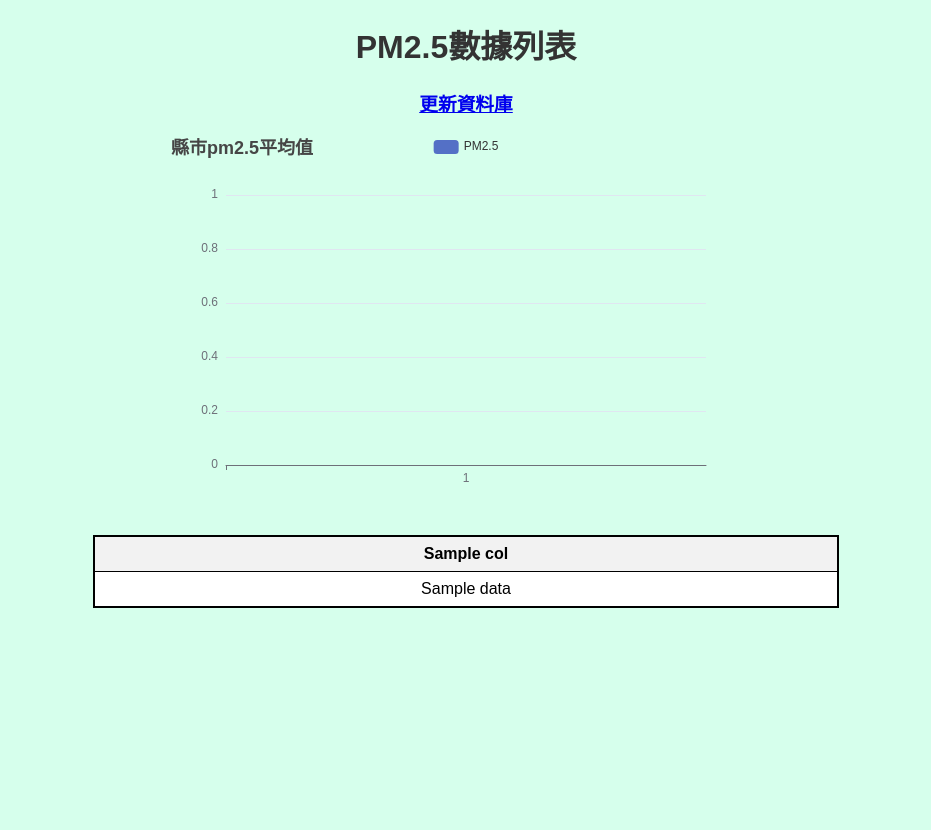
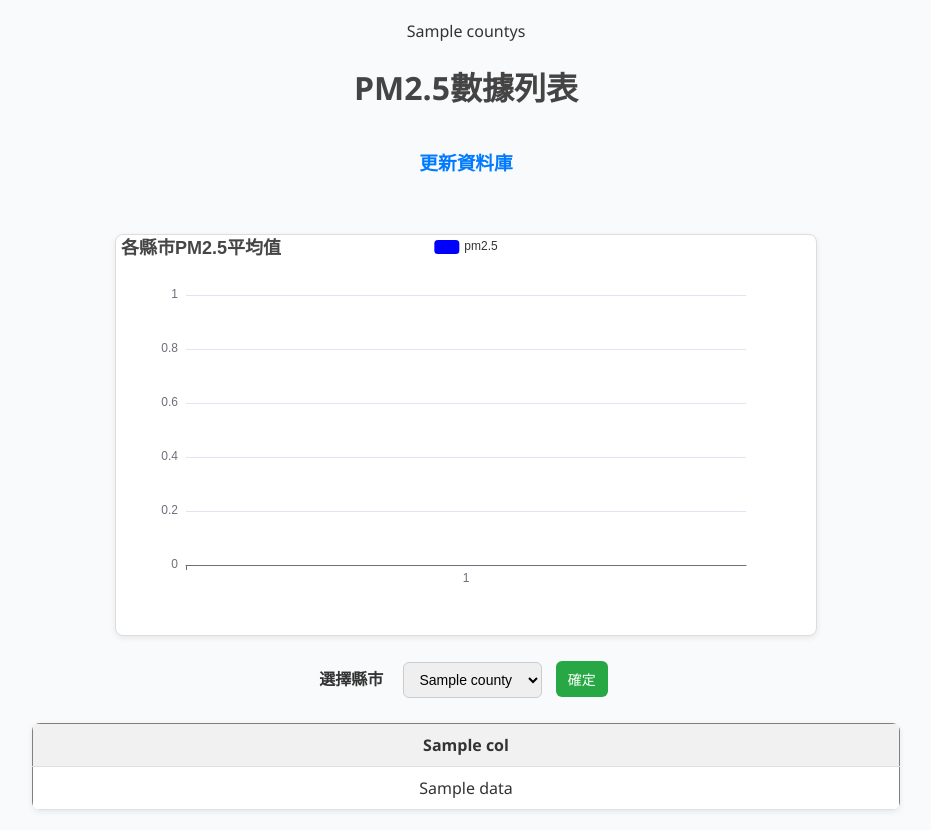
Before and after one commit to Arthur201010/pm25-project, a Flask app: template templates/pm25.html in a window 1280 px wide. Shown: the whole page, without its empty margins (174-1105 px from the left). Before the commit the page ends 608 px from the top, so only its background shows below. Run offline with Flask 3, Linux system fonts and the light colour scheme; the template is opened without the code that fills it: most values are stand-ins (such as "Sample title", 1, 10 or a date in 2020); data that the repository does not hold is empty; some libraries are stand-ins or nearby versions.

Commit message:
完成雲端

```diff
--- a/main.py
+++ b/main.py
@@ -1,7 +1,6 @@
-from flask import Flask, render_template,Response
+from flask import Flask, render_template, Response
 from datetime import datetime
-
-from pm25 import get_from_mysql,write_data_to_mysql,get_avg_from_mysql
+from pm25 import get_from_mysql, write_to_mysql, get_avg_pm25_mysql, get_pm25_by_county
 import json
 
 books = {
@@ -24,30 +23,64 @@ books = {
 
 app = Flask(__name__)
 
-@app.route("/avg-pm25")
-def get_avg_pm25():
-    result= get_avg_from_mysql()
-    print(result)
-    county=[r[0] for r in result]
-    pm25=[float(r[1]) for r in result]
+
+@app.route("/county-pm25/<county>")
+def get_county_pm25(county):  # 9/3 0:40:00
+    result = get_pm25_by_county(county)
+
+    if len(result) == 0:
+        return Response(
+            json.dumps(
+                {"result": "取得資料失敗", "message": f"無此({county})縣市資料"},
+                ensure_ascii=False,
+            )
+        )
+    site = [r[0] for r in result]
+    pm25 = [float(r[1]) for r in result]
+    count = len(site)
+    datetime = result[0][2].strftime("%Y-%m-%d %H:%M:%S")
+    print(datetime)
 
     return Response(
-        json.dumps({"county":county,"pm25":pm25}, ensure_ascii=False),
+        json.dumps(
+            {
+                "county": county,
+                "site": site,
+                "pm25": pm25,
+                "count": count,
+                "datetime": datetime,
+            },
+            ensure_ascii=False,
+        ),
         mimetype="application/json",
     )
+
+
+@app.route("/avg-pm25")
+def get_avg_pm25():  # 8/29 2:05:00
+    result = get_avg_pm25_mysql()
+    county = [r[0] for r in result]
+    pm25 = [float(r[1]) for r in result]
+    return Response(
+        json.dumps({"county": county, "pm25": pm25}, ensure_ascii=False),
+        mimetype="application/json",
+    )
+
+
 @app.route("/update-db")
 def update_db():
-    result=write_data_to_mysql()
+    result = write_to_mysql()
 
     return json.dumps(result, ensure_ascii=False)
 
+@app.route("/")
 @app.route("/pm25")
 def get_pm25():
     print("雲端資料下載.....")
-    values = get_from_mysql()
+    values, countys = get_from_mysql()
     # print(values)
     columns = ["站點名稱", "縣市", "PM2.5", "更新時間", "單位"]
-    return render_template("pm25.html", columns=columns, values=values)
+    return render_template("pm25.html", columns=columns, values=values, countys=countys)
 
 
 @app.route("/bmi/height=<h>&weight=<w>")
@@ -75,10 +108,10 @@ def now_time():
     return time
 
 
-@app.route("/")
-def index():
-    time = now_time()
-    return render_template("index.html", t=time, name="Hans")
+# @app.route("/")
+# def index():
+#     time = now_time()
+#     return render_template("index.html", t=time, name="Hans")
 
-
-app.run(debug=True)
+if __name__ == "__main__":
+    app.run(debug=False)
--- /dev/null
+++ b/static/style.css
@@ -0,0 +1,118 @@
+body {
+    text-align: center;
+    font-family: 'Segoe UI', Arial, sans-serif;
+    margin: 20px;
+    background-color: #f9fafc;
+    /* 淡灰白底 */
+    color: #333;
+}
+
+h1 {
+    margin-bottom: 20px;
+    color: #444;
+}
+
+a {
+    display: inline-block;
+    margin-bottom: 20px;
+    text-decoration: none;
+    color: #007bff;
+}
+
+a:hover {
+    text-decoration: underline;
+}
+
+#main,
+#county {
+    margin: 0 auto 30px auto;
+    border: 1px solid #ddd;
+    border-radius: 8px;
+    background: #fff;
+    box-shadow: 0 2px 6px rgba(0, 0, 0, 0.08);
+}
+
+/* 選擇區塊 */
+.select-container {
+    margin: 20px auto;
+    text-align: center;
+}
+
+label {
+    margin-right: 10px;
+    font-weight: bold;
+}
+
+select,
+button {
+    padding: 8px 12px;
+    margin: 5px;
+    border-radius: 6px;
+    border: 1px solid #ccc;
+    font-size: 14px;
+}
+
+button {
+    background-color: #28a745;
+    color: white;
+    border: none;
+    cursor: pointer;
+    transition: 0.3s;
+}
+
+button:hover {
+    background-color: #218838;
+}
+
+/* 表格 */
+#tableContainer {
+    max-height: 500px;
+    overflow-y: auto;
+    width: 70%;
+    margin: 20px auto;
+    border-radius: 8px;
+    box-shadow: 0 2px 6px rgba(0, 0, 0, 0.08);
+    background: #fff;
+}
+
+table {
+    border-collapse: collapse;
+    width: 100%;
+}
+
+thead {
+    background-color: #f1f1f1;
+}
+
+th,
+td {
+    padding: 10px;
+    text-align: center;
+    border-bottom: 1px solid #e0e0e0;
+}
+
+tr:hover td {
+    background-color: #fafafa;
+}
+
+#main,
+#county {
+    width: 90%;
+    /* 改成百分比 */
+    height: 400px;
+    margin: 20px auto;
+    max-width: 700px;
+    /* 桌機上不會太大 */
+}
+
+@media screen and (max-width: 1024px) {
+    #tableContainer {
+        width: 80%;
+    }
+}
+
+@media screen and (max-width: 600px) {
+    #tableContainer {
+        width: 100%;
+    }
+}
--- a/templates/index.html
+++ b/templates/index.html
@@ -11,7 +11,8 @@
     <h1>歡迎光臨! {{name}}</h1>
     <p>現在時間：{{t}}</p>
 
-    <a href="/books">書籍列表</a>
+    <a href="/books">書籍列表</a><br>
+    <a href="/pm25">PM2.5資訊</a>
 </body>
 
 </html>
--- a/templates/pm25.html
+++ b/templates/pm25.html
@@ -5,111 +5,33 @@
     <meta charset="UTF-8">
     <meta name="viewport" content="width=device-width, initial-scale=1.0">
     <title>Document</title>
-    <style>
-        body {
-            text-align: center;
-            font-family: Arial, sans-serif;
-            margin: 20px;
-            background-color: rgb(214, 255, 236);
-        }
 
-        h1 {
-            color: #333;
-        }
+    <link rel="stylesheet" href="{{ url_for ('static',filename='style.css') }}">
+    <script src="https://cdn.jsdelivr.net/npm/echarts@6.0.0/dist/echarts.min.js"></script>
+    <script src="https://cdnjs.cloudflare.com/ajax/libs/jquery/3.7.1/jquery.min.js"></script>
 
-        form {
-            text-align: left;
-            max-width: 400px;
-            margin: 0 auto;
-        }
-
-        label {
-            display: block;
-            margin-bottom: 8px;
-        }
-
-        input[type="number"] {
-            width: 100%;
-            padding: 8px;
-            margin-bottom: 10px;
-            box-sizing: border-box;
-        }
-
-        .buttons {
-            text-align: center;
-        }
-
-        button {
-            width: 100px;
-            padding: 10px 15px;
-            background-color: #28a745;
-            color: white;
-            border: none;
-            cursor: pointer;
-        }
-
-        button:hover {
-            background-color: #218838;
-        }
-
-        table {
-            border-collapse: collapse;
-            border: 1px solid;
-            margin: 0 auto;
-            width: 100%;
-        }
-
-        th,
-        td {
-            border: 1px solid;
-            padding: 8px;
-            text-align: center;
-        }
-
-        td {
-            background-color: rgb(255, 255, 255);
-        }
-
-        thead {
-            background-color: #f2f2f2;
-        }
-
-        #tableContainer {
-            max-height: 600px;
-            overflow-y: auto;
-            border: 1px solid black;
-            width: 60%;
-            margin: 0 auto;
-        }
-
-        @media screen and (max-width: 1024px) {
-            #tableContainer {
-                width: 80%;
-            }
-        }
-
-        @media screen and (max-width: 600px) {
-            #tableContainer {
-                width: 100%;
-            }
-        }
-
-        #main {
-            margin: 0 auto;
-        }
-    </style>
-
-    <script src="https://cdn.jsdelivr.net/npm/echarts@6.0.0/dist/echarts.min.js">
-    </script>
-    <script src="https://cdnjs.cloudflare.com/ajax/libs/jquery/3.7.1/jquery.min.js"></script>
 </head>
 
 <body>
+    {{countys}}
     <h1>PM2.5數據列表</h1>
     <a href="/update-db">
         <h3>更新資料庫</h3>
     </a>
-    <div id="main" style="width: 600px;height:400px;"></div>
+    <div id="main" style="width: 800px;height:400px;"></div>
+    <div id="county" style="width: 800px;height:400px;" hidden></div>
+
+    <div style="margin: 12px;">
+        <label for="countySelect">選擇縣市</label>
+        <select name="countySelect" id="countySelect">
+            {% for county in countys %}
+            <option value={{ county }}>{{ county }}</option>
+            {% endfor %}
+
+        </select>
+        <button id="loadCounty" onclick="drawCountyChart()">確定</button>
+    </div>
+
     <div id="tableContainer">
         <table border="1">
             <thead>
@@ -130,45 +52,77 @@
             </tbody>
         </table>
     </div>
+    <!-- 8/29 1:00:00 -->
     <script type="text/javascript">
+
+        // let mainEl = document.querySelector("#main");
+        // console.log(mainEl);
+
+        // let mainEl2 = $("#main");
+        // console.log(mainEl);
+
         // 基于准备好的dom，初始化echarts实例
-        var myChart = echarts.init(document.getElementById('main'));
+        const chart1 = echarts.init(document.getElementById('main'));
+        const chart2 = echarts.init(document.getElementById('county'));
+        const countyEl = document.getElementById('county');
+        const countySelectEl = document.querySelector("#countySelect");
 
+        console.log(countySelectEl)
+        // 8/29 2:40:00 git push
+
+        drawChart(chart1, "/avg-pm25", "各縣市PM2.5平均值", "county", "pm25")
+
+        function drawCountyChart() { // 9月3 2:00:00
+            let county = countySelectEl.value;
+            countyEl.hidden = false;
+            console.log(county);
+            drawChart(chart2, `/county-pm25/${county}`, `${county}PM2.5`, "site", "pm25", "orange")
+        }
+
+        function drawChart(chart, url, title, xKey, yKey, color = "blue") {
+            chart.showLoading();
             $.ajax(
                 {
-                url: "/avg-pm25",
+                    url: url,
                     type: "GET",
                     dataType: "json",
+                    error: () => {
+                        alert("讀取資料錯誤,請稍後再試!")
+                    },
                     success: (result) => {
-                    console.log(result);
+                        chart.hideLoading();
+                        console.log(result)
+                        // 指定图表的配置项和数据
                         var option = {
                             title: {
-                            text: '縣市pm2.5平均值'
+                                text: title
                             },
                             tooltip: {},
                             legend: {
-                            data: ['PM2.5']
+                                data: ['pm2.5']
                             },
                             xAxis: {
-                            data: result["county"]
+                                data: result[xKey]
                             },
                             yAxis: {},
                             series: [
                                 {
-                                name: 'PM2.5',
+                                    itemStyle: {
+                                        color: color
+                                    },
+                                    name: 'pm2.5',
                                     type: 'bar',
-                                data: result["pm25"]
+                                    data: result[yKey]
                                 }
                             ]
                         };
-                    myChart.setOption(option);
+
+                        // 使用刚指定的配置项和数据显示图表。
+                        chart.setOption(option);
                     },
                 }
             );
-
-        // 指定图表的配置项和数据
-
-        // 使用刚指定的配置项和数据显示图表。
+        }
 
     </script>
 </body>
```
Also changed, not shown: pm25.py (+53 -19 lines), requirements.txt (added, +46 -0 lines), 2 other files. Lines whose indentation alone changed are shown as unchanged.
